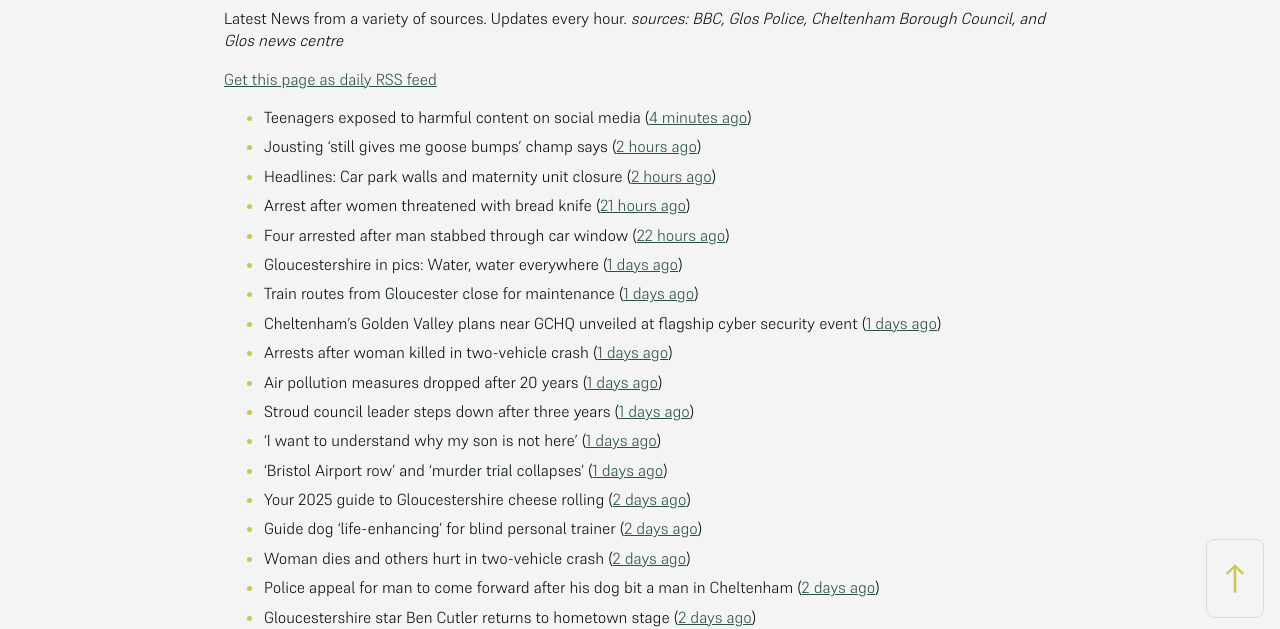
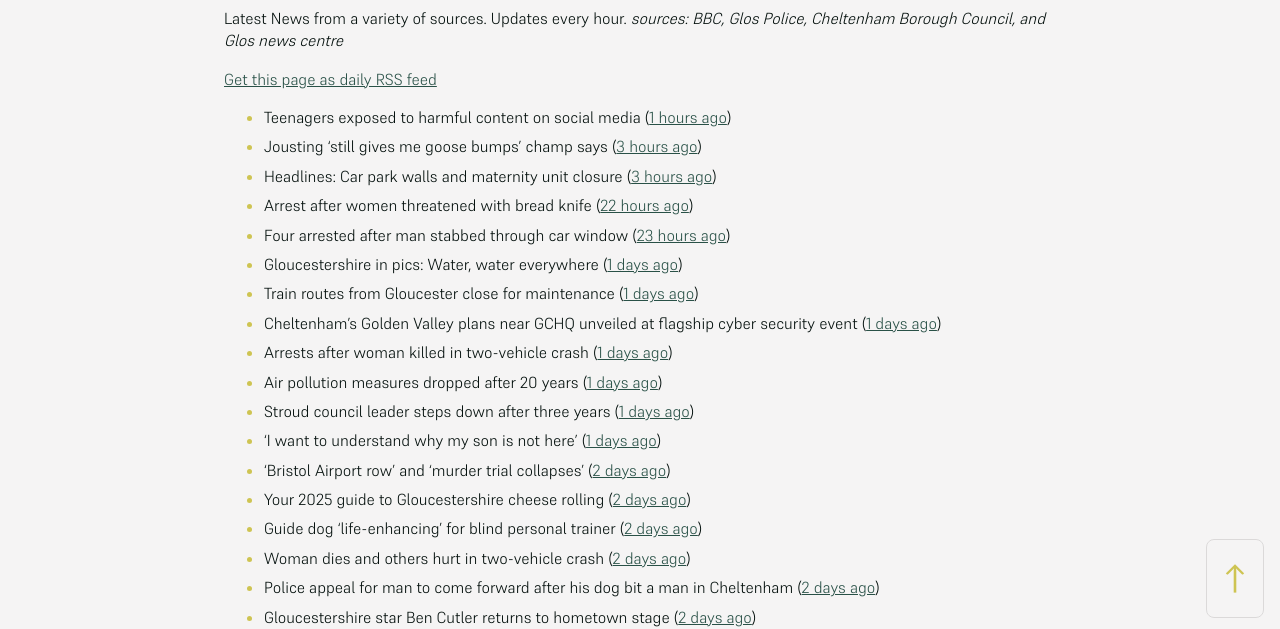
Before and after one commit to mat-0/cheltenham-open-data, a Jekyll site: the page built from _pages/news.md, in a window 1280 px wide and 900 px high. Shown: the part 266-895 px from the top of the window. Built offline with Jekyll 4.4.1, drawn with Linux system fonts in a browser that asks for light colours; some of the changed text lies outside the part shown.

Commit message:
Updated 2025-05-18 09:57:57

```diff
--- a/_pages/news.md
+++ b/_pages/news.md
@@ -12,11 +12,11 @@ _sources: BBC, Glos Police, Cheltenham Borough Council, and Glos news centre_
 [Get this page as daily RSS feed](/daily.rss)
 
 <!-- news_marker starts -->
-- Teenagers exposed to harmful content on social media ([4 minutes ago](https://www.bbc.com/news/videos/c1kvmv9w348o))
-- Jousting 'still gives me goose bumps' champ says ([2 hours ago](https://www.bbc.com/news/articles/cm2yd1d3d7eo))
-- Headlines: Car park walls and maternity unit closure ([2 hours ago](https://www.bbc.com/news/articles/c861wnwd753o))
-- Arrest after women threatened with bread knife ([21 hours ago](https://www.bbc.com/news/articles/cvgdpnv8yp0o))
-- Four arrested after man stabbed through car window ([22 hours ago](https://www.bbc.com/news/articles/cql2yerl45po))
+- Teenagers exposed to harmful content on social media ([1 hours ago](https://www.bbc.com/news/videos/c1kvmv9w348o))
+- Jousting 'still gives me goose bumps' champ says ([3 hours ago](https://www.bbc.com/news/articles/cm2yd1d3d7eo))
+- Headlines: Car park walls and maternity unit closure ([3 hours ago](https://www.bbc.com/news/articles/c861wnwd753o))
+- Arrest after women threatened with bread knife ([22 hours ago](https://www.bbc.com/news/articles/cvgdpnv8yp0o))
+- Four arrested after man stabbed through car window ([23 hours ago](https://www.bbc.com/news/articles/cql2yerl45po))
 - Gloucestershire in pics: Water, water everywhere ([1 days ago](https://www.bbc.com/news/articles/c8e6d4g6k88o))
 - Train routes from Gloucester close for maintenance ([1 days ago](https://www.bbc.com/news/articles/c5y64j5nmv1o))
 - Cheltenham’s Golden Valley plans near GCHQ unveiled at flagship cyber security event ([1 days ago](https://gloucesternewscentre.co.uk/cheltenhams-golden-valley-plans-near-gchq-unveiled-at-flagship-cyber-security-event/))
```
Also changed, not shown: other parts of _pages/news.md (+1 -2 lines), _data/flood.json (+5 -48 lines), index.md (+5 -5 lines).
